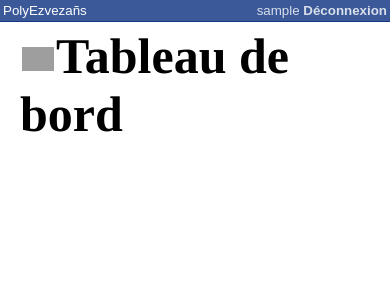
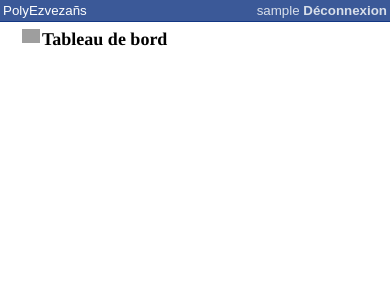
Before and after one commit to tornoz/ezvezans, a Django app: template absences/abs/templates/dashboard/report/base.html in a window 390 px wide. Shown: the top 300 px of the page. Run offline with Django 3.2, Linux system fonts and the light colour scheme; the template is opened without the code that fills it: most values are stand-ins (such as "Sample title", 1, 10 or a date in 2020); parts of the project's set-up code (start-up, migrations or seed data) failed here and were passed over; grey boxes are pictures that could not be loaded.

Commit message:
Responsive design

```diff
--- a/absences/abs/static/js/tabs.js
+++ b/absences/abs/static/js/tabs.js
@@ -1,6 +1,6 @@
 $(window).ready(function() {
    $('.tab').each(function() {
-       $('#tabs').append("<a href='#" + $(this).attr('id') + "'>" + $(this).attr("tab_name") + "</a> ");
+       $('#tabs').append("<li><a href='#" + $(this).attr('id') + "'>" + $(this).attr("tab_name") + "</a></li> ");
    });
 
    var hash = window.location.hash;
--- a/absences/abs/static/style/base_style.css
+++ b/absences/abs/static/style/base_style.css
@@ -1,3 +1,6 @@
+
+
+
 body {
     margin:0;
     font-size:12px;
@@ -44,7 +47,13 @@ text-decoration:none;
     margin-top:10px;
 }
 
-
+#tabs li {
+    display:inline;
+}
+#tabs {
+    margin:0;
+    padding:0;
+}
 
 #tabs a {
     padding: 7px 7px 2px 7px;
@@ -96,3 +105,16 @@ button.clean-gray {
 .ui-timepicker-rtl dl { text-align: right; padding: 0 5px 0 0; }
 .ui-timepicker-rtl dl dt{ float: right; clear: right; }
 .ui-timepicker-rtl dl dd { margin: 0 45% 10px 10px; }
+
+@media screen and (max-width: 450px) {
+    #tabs li {
+        display:block;
+        margin : 14px 0 14px 0;
+    }
+
+    .dashboard {
+        font-size:16px;
+    }
+
+
+}
--- a/absences/abs/static/style/report.css
+++ b/absences/abs/static/style/report.css
@@ -91,3 +91,16 @@ td.absences {
 .abs_list li.justifiee {
     color:green;
 }
+
+
+@media screen and (max-width: 450px) {
+     img.dbicon {
+    width:18px;
+    margin:2px;
+}
+    .dashboard {
+        font-size:18px;
+    }
+
+
+}
--- a/absences/abs/templates/dashboard/report/base.html
+++ b/absences/abs/templates/dashboard/report/base.html
@@ -10,7 +10,7 @@
     <script src="{% static "js/tabs.js" %}"></script>
 <img class="dbicon" src="/static/img/{{groupname}}.png"/><span class="dashboard">Tableau de bord</span>
 
-<div id = "tabs"></div>
+<ul id = "tabs"></ul>
 
 <div id="report_content">
     {% block report_content %}{% endblock %}
```
Also changed, not shown: absences/db.sqlite3.
